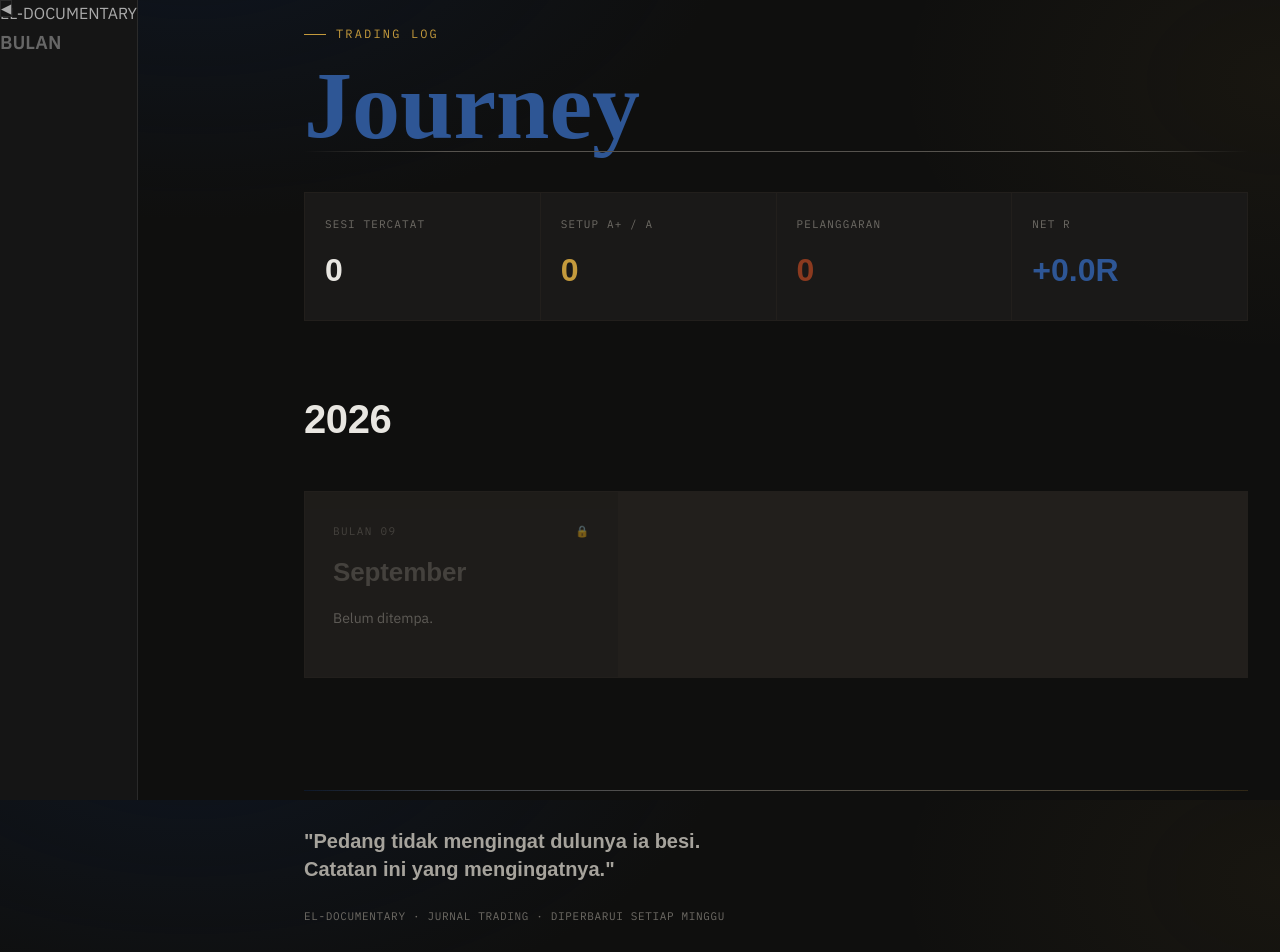
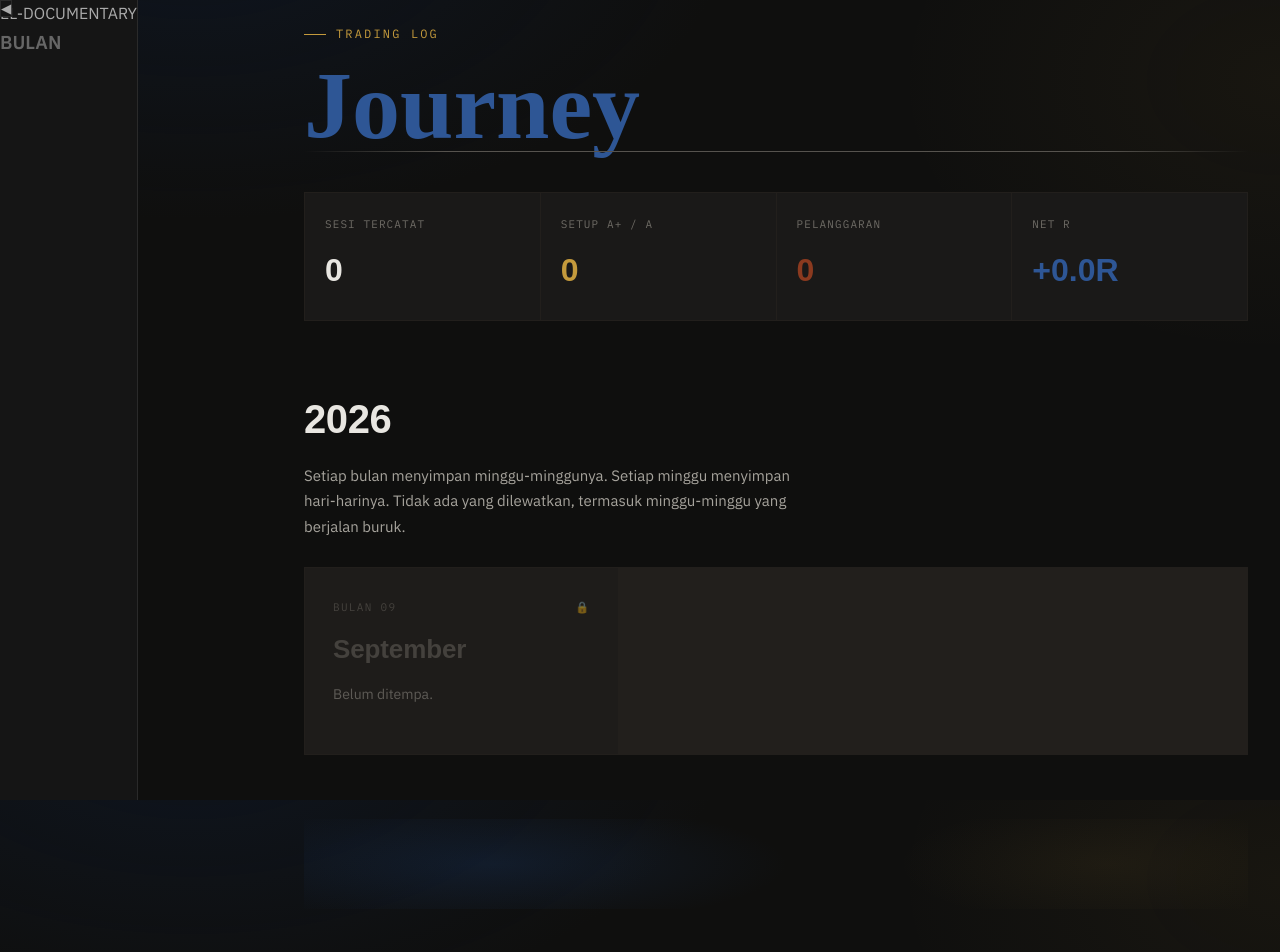
Before and after one commit to Eleven-stack11/the-tempering, a Next.js app: page / in a window 1280 px wide. Shown: the top 952 px of the page. Built offline with nearby package versions, Linux system fonts and the light colour scheme; a web font is replaced by a local one.

Commit message:
Update page.tsx

```diff
--- a/app/page.tsx
+++ b/app/page.tsx
@@ -80,7 +80,10 @@ export default async function HomePage() {
       <section>
         <div className="sec-head">
           <h2>2026</h2>
-          {/* Deskripsi di bawah ini dihapus */}
+          <p>
+            Setiap bulan menyimpan minggu-minggunya. Setiap minggu menyimpan hari-harinya.
+            Tidak ada yang dilewatkan, termasuk minggu-minggu yang berjalan buruk.
+          </p>
         </div>
 
         <div className="grid cols-3">
@@ -118,8 +121,7 @@ export default async function HomePage() {
         </div>
       </section>
 
-      {/* ===== BAGIAN "Mengapa Ini Dibuat" DIHAPUS ===== */}
-      {/* Ink divider juga dihapus agar tidak ada sisa elemen dekoratif */}
+      <div className="ink-divider"></div>
 
       <footer className="site-footer">
         <div className="blade-rule static" style={{ marginBottom: 36 }}></div>
```
